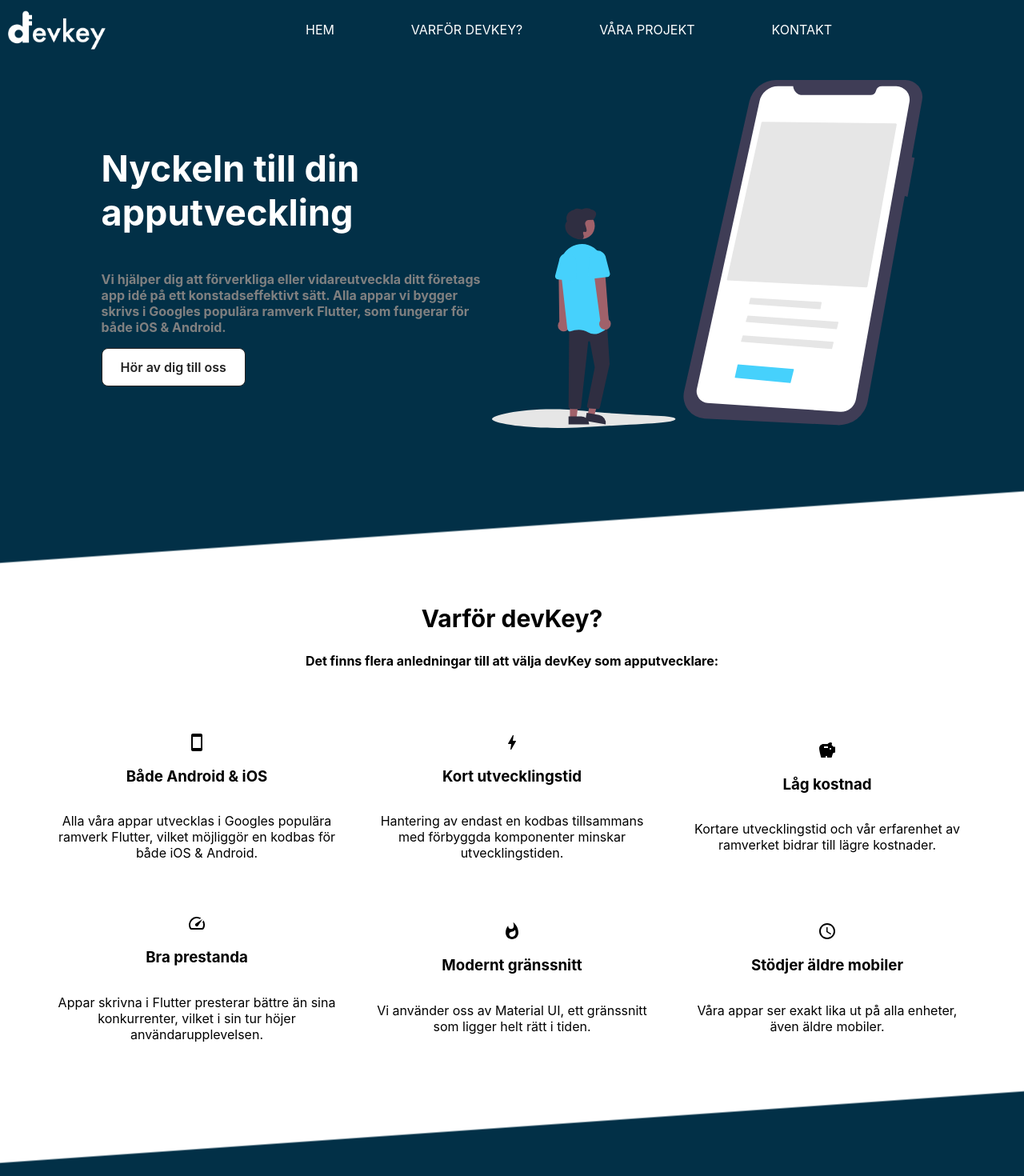
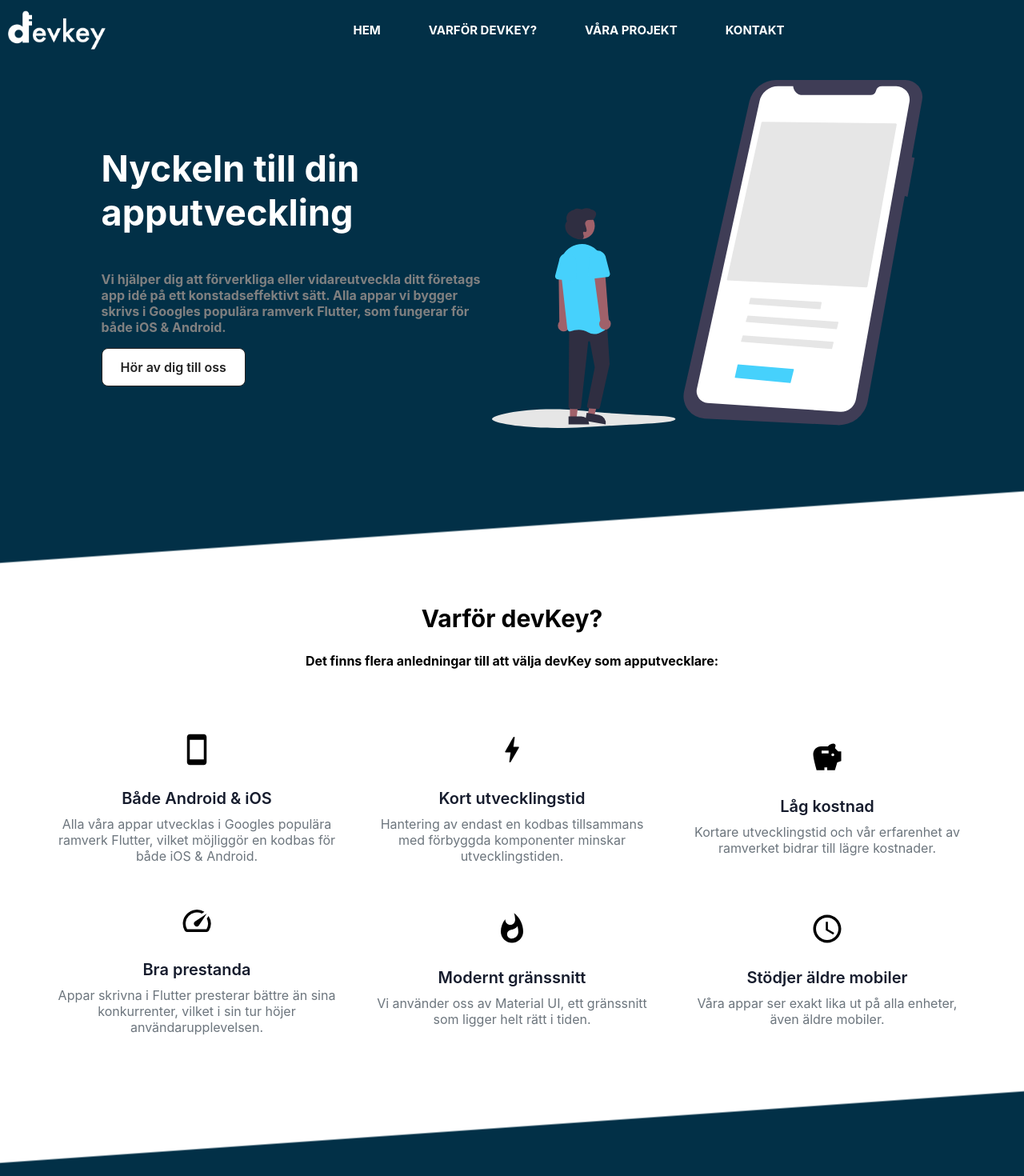
Before and after one commit to henriklagergren/devkey-website, a React (Create React App) app: page / in a window 1280 px wide. Shown: the top 1470 px of the page at 80% size. Built offline with nearby package versions, Linux system fonts and the light colour scheme.

Commit message:
small ui fixes

```diff
--- a/src/FeatureItem.tsx
+++ b/src/FeatureItem.tsx
@@ -9,12 +9,24 @@
   align-items: center;
 `;
 
-const Icon = styled.img``;
+const Icon = styled.img`
+  width: 42px;
+  margin-bottom: 25px;
+`;
 
-const Title = styled.h3``;
+const Title = styled.h3`
+  margin: 0 0 7px 0;
+  font-size: 20px;
+  font-weight: 600;
+  line-height: 1.5;
+  color: #161c2d;
+`;
 
 const Body = styled.p`
+  margin: 0;
   text-align: center;
+  font-size: 16px;
+  color: #6c757d;
 `;
 
 type props = {
--- a/src/Header.tsx
+++ b/src/Header.tsx
@@ -15,6 +15,7 @@
   justify-content: space-between;
   position: fixed;
   top: 0;
+  transition: all 0.2s;
 `;
 
 const Logo = styled.img<{ activeHeader: boolean }>`
@@ -28,16 +29,18 @@
 const HeaderRow = styled.ul`
   width: calc(100% - 142px);
   display: flex;
-  justify-content: space-around;
+  justify-content: center;
   margin: 0;
   padding: 0 15%;
   align-items: center;
 `;
 
-const RowItem = styled.div<{ activeHeader: boolean }>`
+const RowItem = styled.h4<{ activeHeader: boolean }>`
   color: ${(props) => (props.activeHeader ? "black" : "white")};
   text-transform: uppercase;
-  list-style: none;
+  margin: 30px;
+  font-weight: 700;
+  font-size: 15px;
   cursor: pointer;
 `;
 
```
